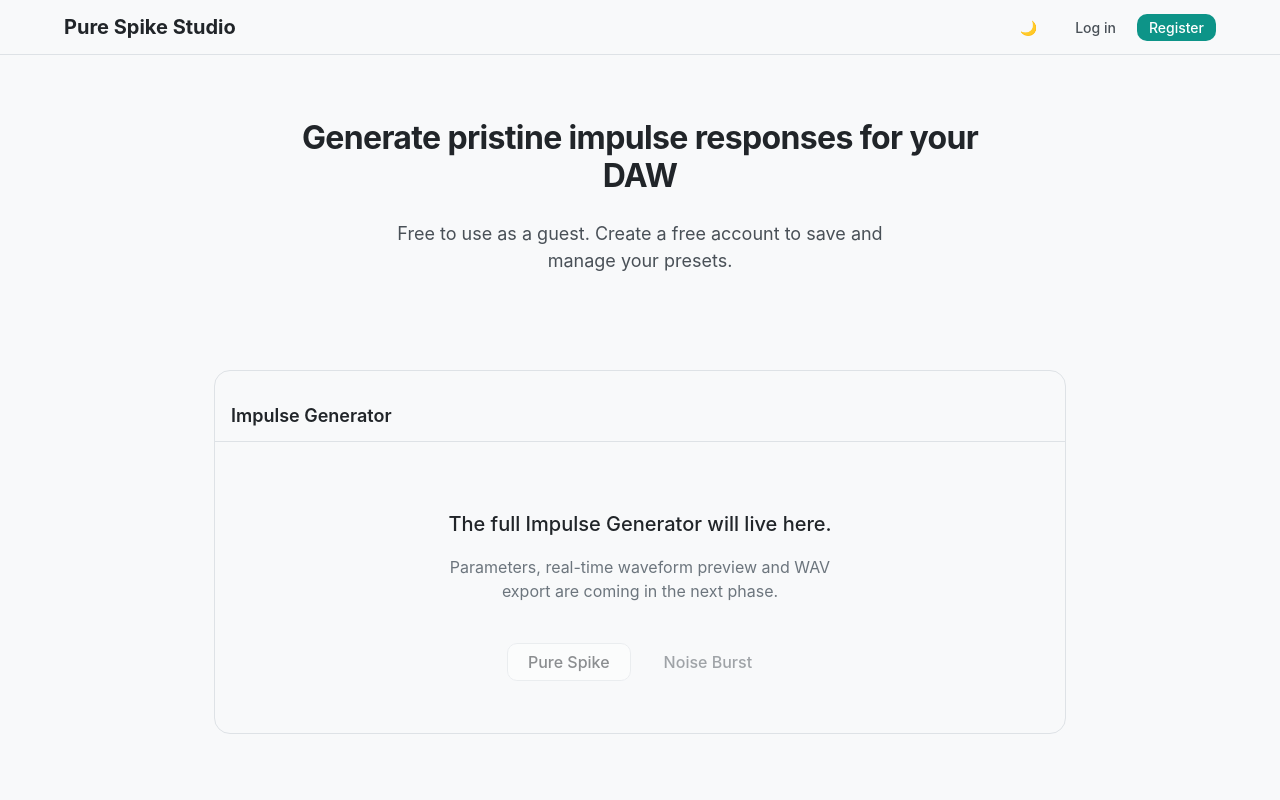
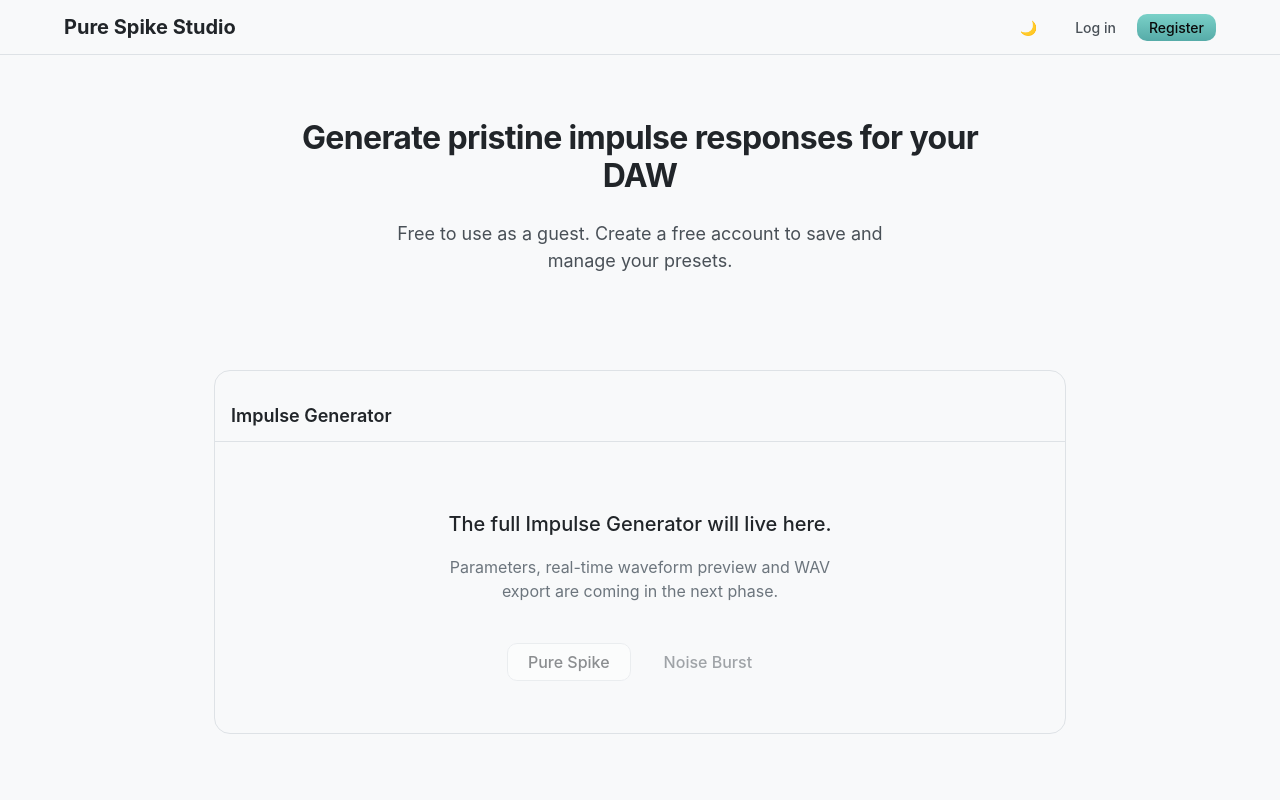
Before and after one commit to TomacBarin/pure-spike, a React (Vite) app: page / in a window 1280 px wide. Shown: the top 800 px of the page. Built offline with nearby package versions, Linux system fonts and the light colour scheme.

Commit message:
feat(frontend): update Button colors

```diff
--- a/src/components/ui/Button/Button.module.css
+++ b/src/components/ui/Button/Button.module.css
@@ -21,12 +21,13 @@
 /* === VARIANTS === */
 
 .primary {
-  background-color: var(--color-accent);
-  color: white;
+  background: linear-gradient(to bottom, #7AD1C8, #56ABA8);
+  color: #0a0a0a;
+  border: none;
 }
 
 .primary:hover:not(:disabled) {
-  filter: brightness(1.1);
+  filter: brightness(1.08);
 }
 
 .secondary {
--- a/src/styles/globals.css
+++ b/src/styles/globals.css
@@ -4,7 +4,7 @@
 :root,
 [data-theme="dark"] {
   /* Colors - subtle grays for professional dark mode */
-  --color-bg-primary: #1a1a1f;
+  --color-bg-primary: #1A1A1A;
   --color-bg-secondary: #25252b;
   --color-bg-elevated: #2f2f36;
 
```
